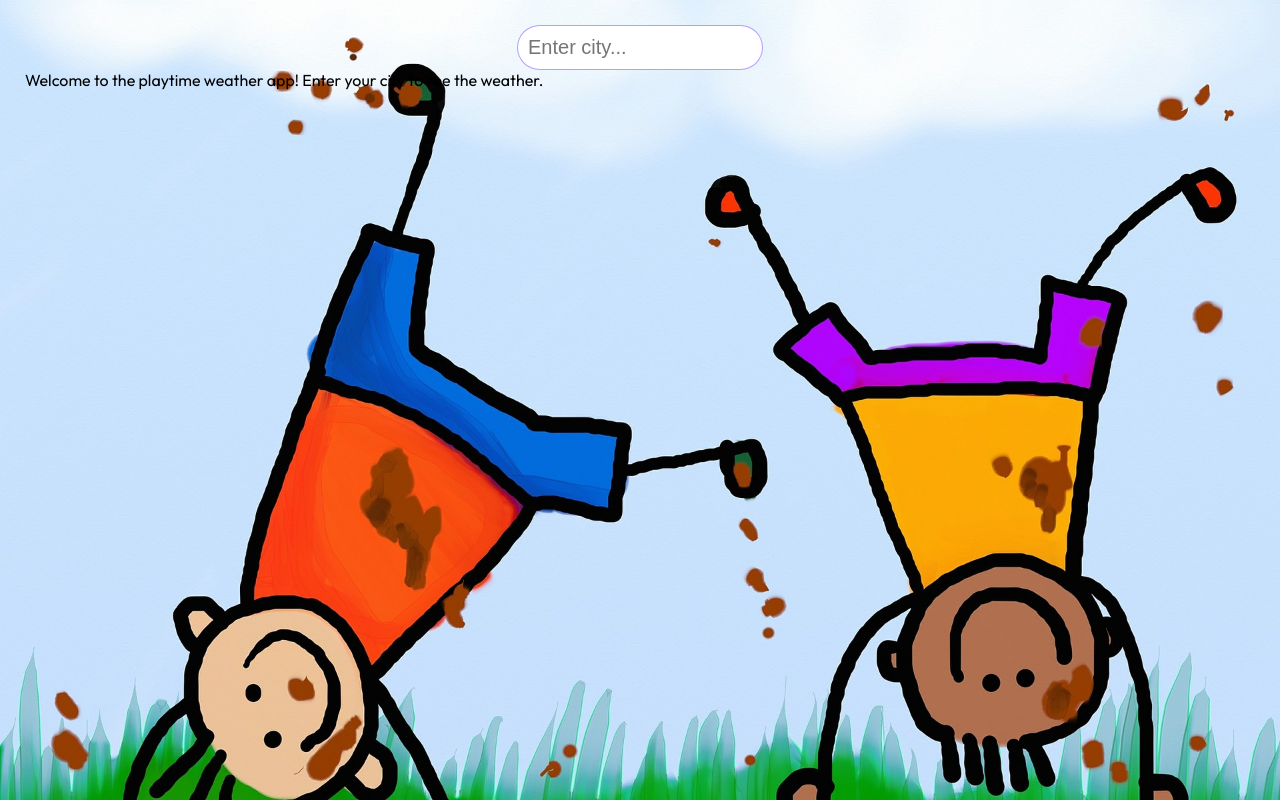
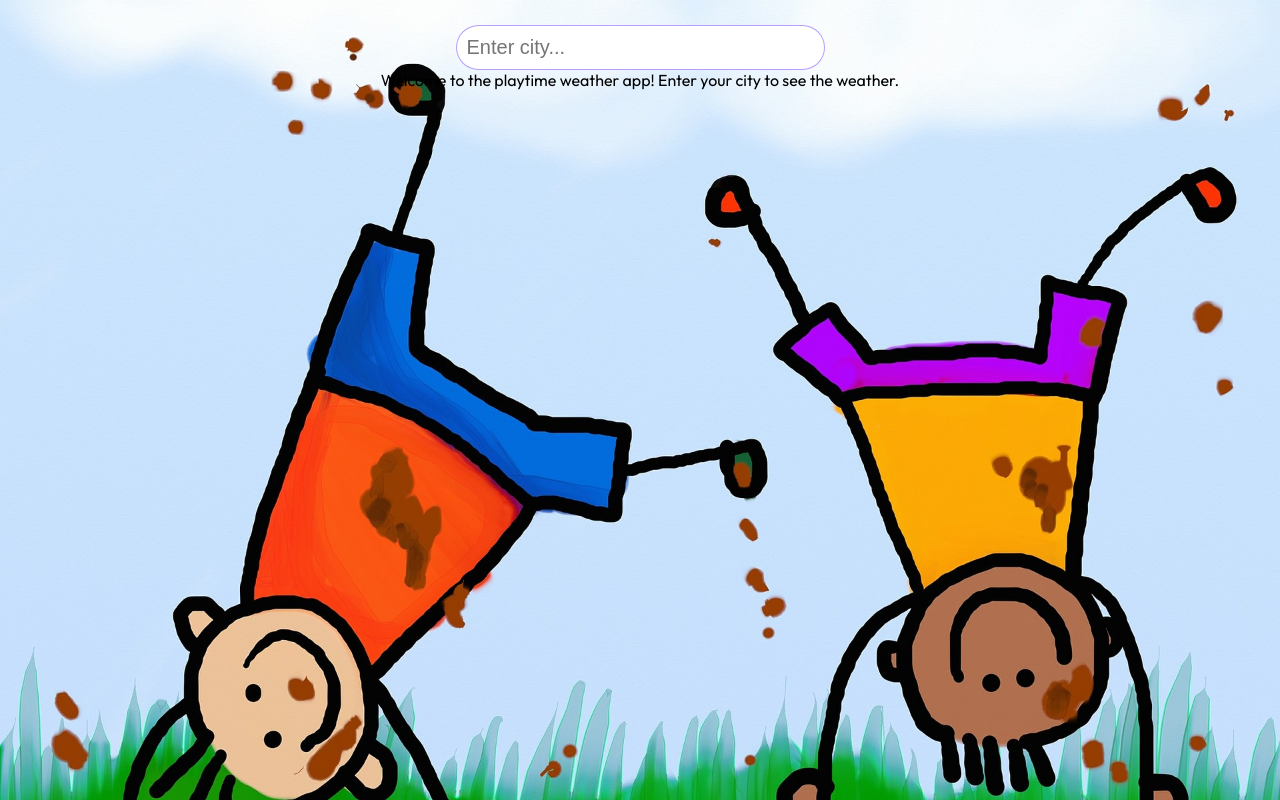
Before and after one commit to ashleydelic/play-weather-app, a React (Create React App) app: page / in a window 1280 px wide. Built offline with nearby package versions, Linux system fonts and the light colour scheme.

Commit message:
Update index.css

```diff
--- a/src/index.css
+++ b/src/index.css
@@ -25,13 +25,15 @@ html {
 .container {
   display: flex;
   flex-direction: column;
+  justify-content: center;
+  align-items: center;
   padding: 25px;
 
 }
 
 .input {
   padding: 10px;
-  width: 20%;
+  width: 30%;
   margin: auto;
   border: 1px solid rgba(165, 134, 249, 0.8);
   border-radius: 25px;
```
